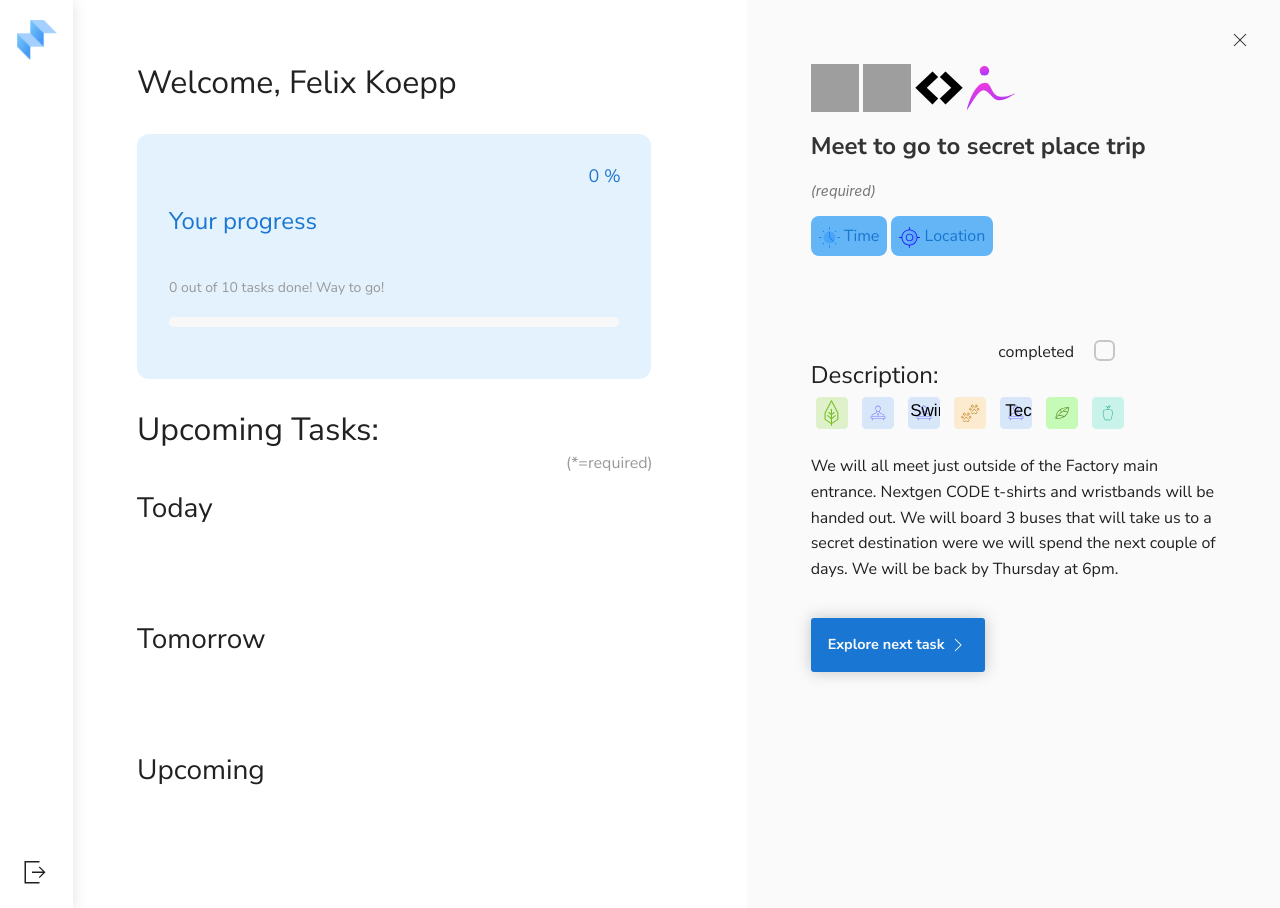
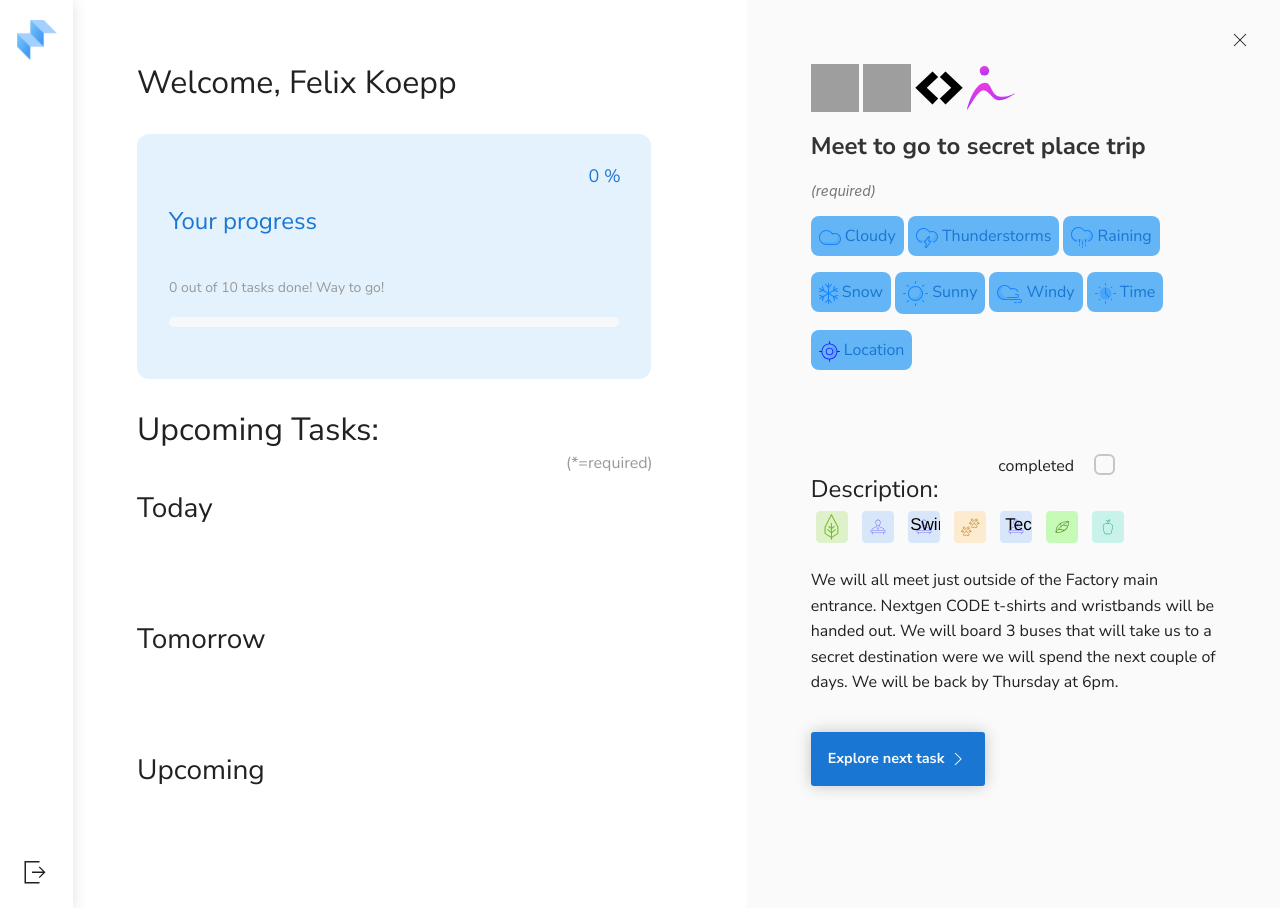
Before and after one commit to wpbdry/stepify, a Flask app: template templates/main.html in a window 1280 px wide. Run offline with Flask 2, Linux system fonts and the light colour scheme; the template is opened without the code that fills it, so the values that code supplies are empty; some libraries are stand-ins or nearby versions; grey boxes are pictures that could not be loaded.

Commit message:
implemented weather in fontend

```diff
--- a/static/js/main.js
+++ b/static/js/main.js
@@ -286,6 +286,33 @@ function displayTaskRight (taskId) {
         $('#mandatory-task').text('(optional)');
     }
 
+    //update weather
+    $(".weather-icon").css("display", "none");
+    switch(t['weather']) {
+        case 0:
+            break
+        case 1:
+            $("#cloudy-icon").css("display", "inline-block");
+            break;
+        case 2:
+            $("#lightning-icon").css("display", "inline-block");
+            break;
+        case 3:
+            $("#rain-icon").css("display", "inline-block");
+            break;
+        case 4:
+            $("#snow-icon").css("display", "inline-block");
+            break;
+        case 5:
+            $("#sun-icon").css("display", "inline-block");
+            break;
+        case 6:
+            $("#wind-icon").css("display", "inline-block");
+            break;
+        default:
+            break;
+    }
+
     //update time
     $('.time-icon').css('display', 'inline-block');
 
--- a/templates/main.html
+++ b/templates/main.html
@@ -124,6 +124,42 @@
           </span>
 
 
+            <div id="cloudy-icon" class="icon_weather weather-icon">
+                <img src="{{ url_for('static', filename='img/weather-icons/cloud.svg') }}" alt="">
+                <span>
+                    Cloudy
+                </span>
+            </div>
+            <div id="lightning-icon" class="icon_weather weather-icon">
+                <img src="{{ url_for('static', filename='img/weather-icons/lightning.svg') }}" alt="">
+                <span>
+                    Thunderstorms
+                </span>
+            </div>
+            <div id="rain-icon" class="icon_weather weather-icon">
+                <img src="{{ url_for('static', filename='img/weather-icons/rain.svg') }}" alt="">
+                <span>
+                    Raining
+                </span>
+            </div>
+            <div id="snow-icon" class="icon_weather weather-icon">
+                <img src="{{ url_for('static', filename='img/weather-icons/snowflakes.svg') }}" alt="">
+                <span>
+                    Snow
+                </span>
+            </div>
+            <div id="sun-icon" class="icon_weather weather-icon">
+                <img src="{{ url_for('static', filename='img/weather-icons/sun.svg') }}" alt="">
+                <span>
+                    Sunny
+                </span>
+            </div>
+            <div id="wind-icon" class="icon_weather weather-icon">
+                <img src="{{ url_for('static', filename='img/weather-icons/windy.svg') }}" alt="">
+                <span>
+                    Windy
+                </span>
+            </div>
             <div class="icon_weather time-icon">
                 <img src="{{ url_for('static', filename='img/weather-icons/time.svg') }}" alt="">
                 <span class="time-icon-text">
```
Also changed, not shown: static/img/weather-icons/lightning.svg (renamed from static/img/weather-icons/lighting.svg).
